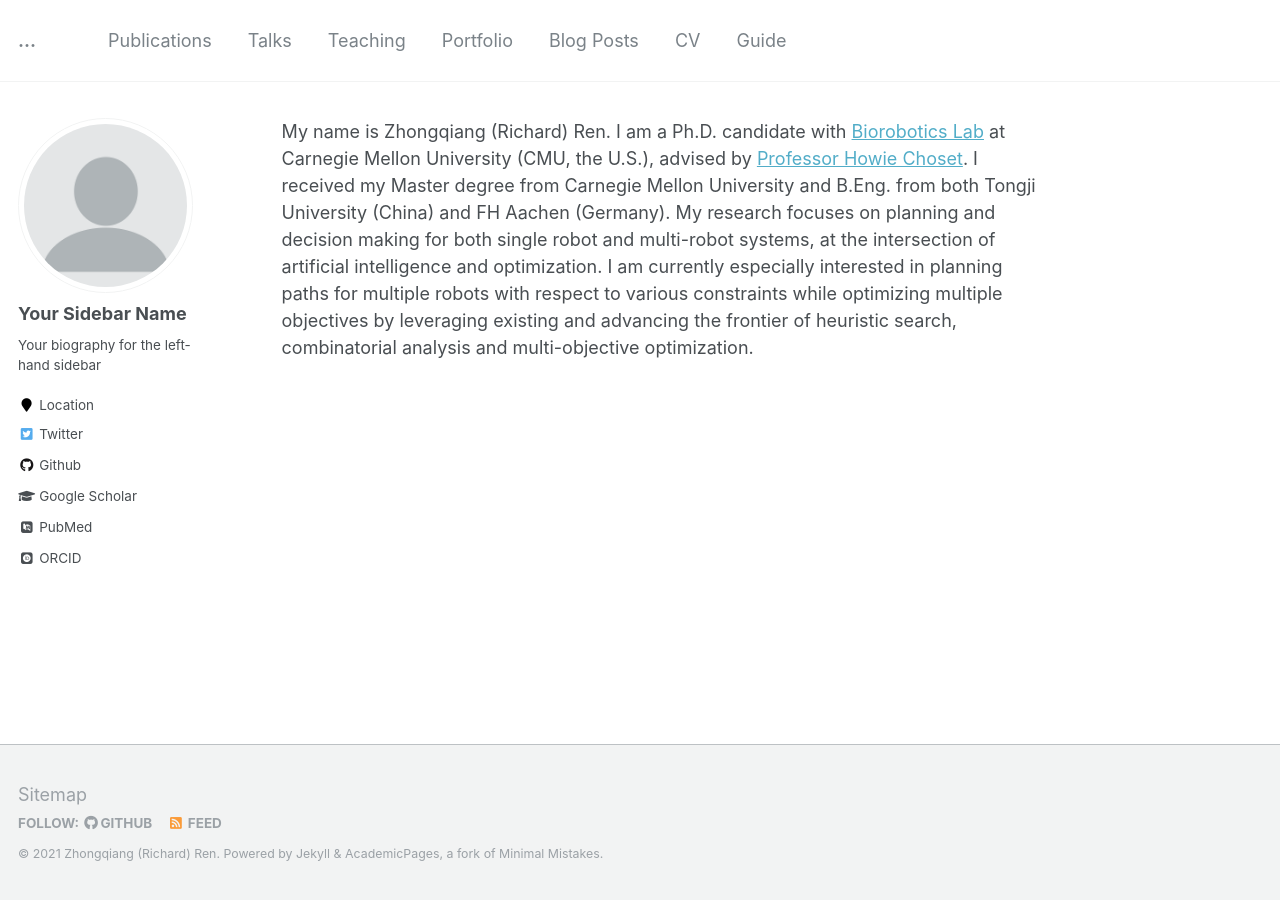
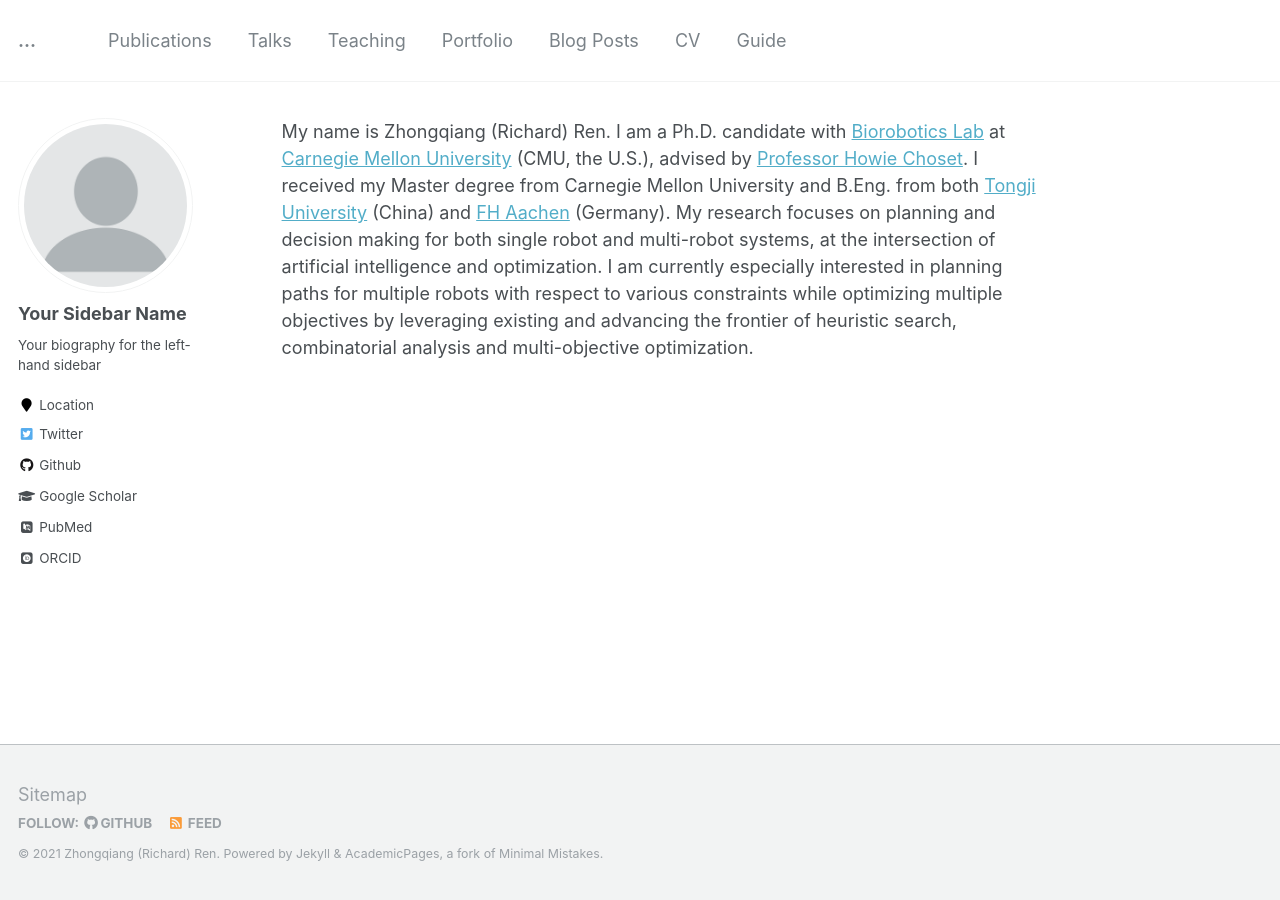
Before and after one commit to wonderren/wonderren.github.io, a Jekyll site: the page built from _pages/about2.md, in a window 1280 px wide. Built offline with Jekyll 4.4.1, drawn with Linux system fonts in a browser that asks for light colours; some web fonts are replaced; our own code applies the rules of GitHub Pages for plain Markdown files; part of the change alters nothing that is shown.

```diff
--- a/_pages/about2.md
+++ b/_pages/about2.md
@@ -1,6 +1,6 @@
 
 My name is Zhongqiang (Richard) Ren.
-I am a Ph.D. candidate with [Biorobotics Lab](http://biorobotics.ri.cmu.edu/index.php) at Carnegie Mellon University (CMU, the U.S.), advised by [Professor Howie Choset](https://www.ri.cmu.edu/ri-faculty/howie-choset/).
-I received my Master degree from Carnegie Mellon University and B.Eng. from both Tongji University (China) and FH Aachen (Germany).
+I am a Ph.D. candidate with [Biorobotics Lab](http://biorobotics.ri.cmu.edu/index.php) at [Carnegie Mellon University](https://www.cmu.edu/) (CMU, the U.S.), advised by [Professor Howie Choset](https://www.ri.cmu.edu/ri-faculty/howie-choset/).
+I received my Master degree from Carnegie Mellon University and B.Eng. from both [Tongji University](https://www.tongji.edu.cn/) (China) and [FH Aachen](https://www.fh-aachen.de/en/) (Germany).
 My research focuses on planning and decision making for both single robot and multi-robot systems, at the intersection of artificial intelligence and optimization.
 I am currently especially interested in planning paths for multiple robots with respect to various constraints while optimizing multiple objectives by leveraging existing and advancing the frontier of heuristic search, combinatorial analysis and multi-objective optimization.
```
